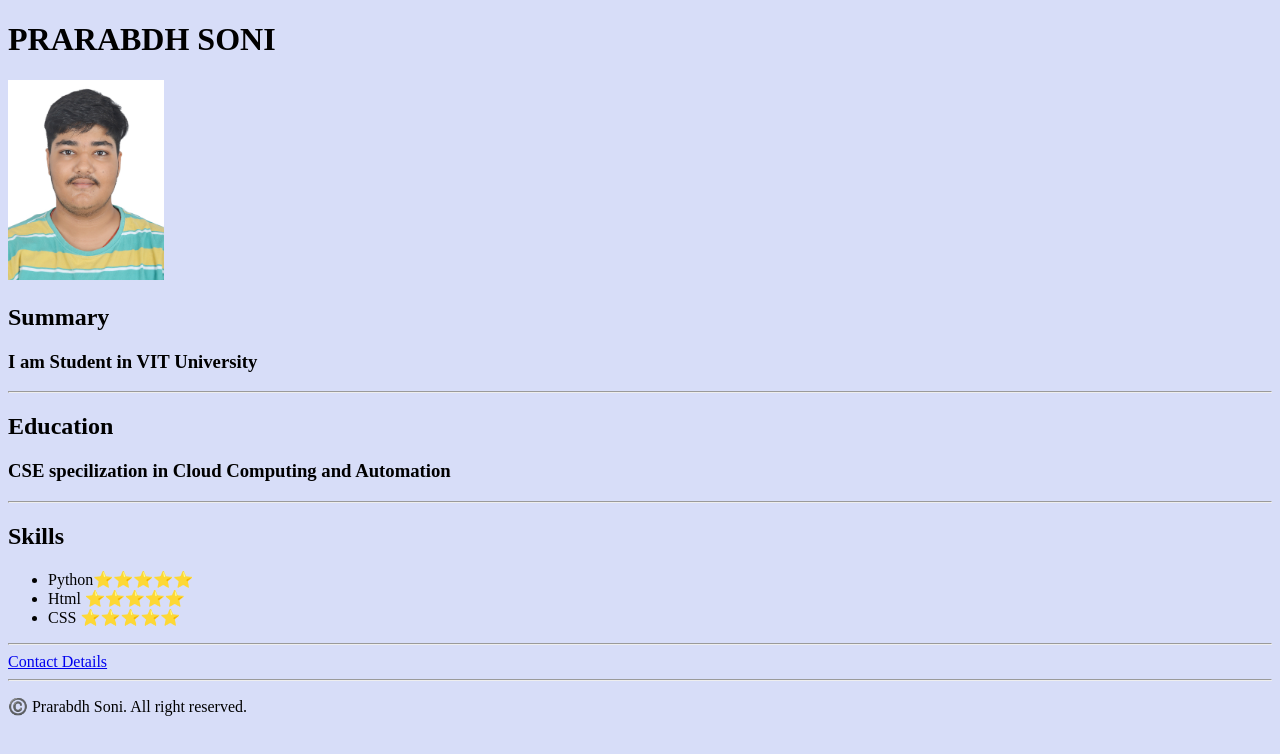
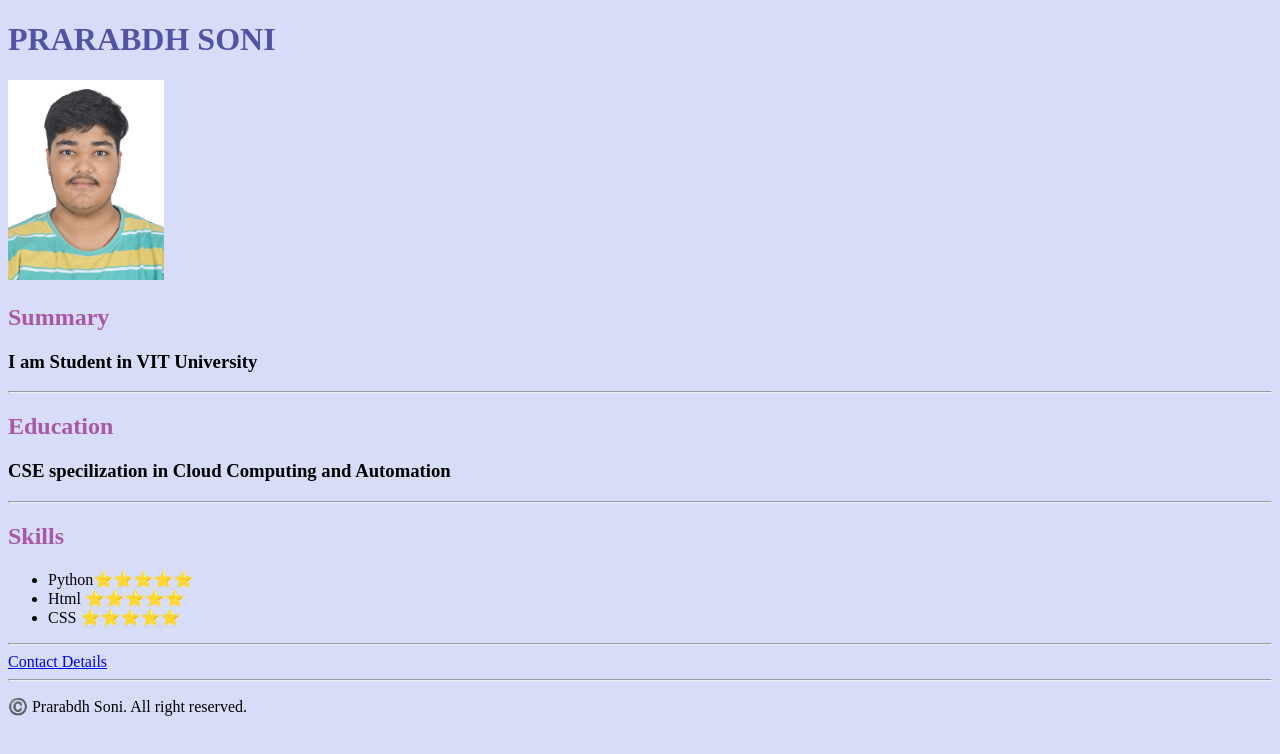
Before and after one commit to PrarabdhSoni/Portfolio, a plain HTML site: page index.html in a window 1280 px wide. Drawn offline with Linux system fonts and the light colour scheme.

Commit message:
Update style.css

```diff
--- a/style.css
+++ b/style.css
@@ -1,2 +1,4 @@
 html{background: rgb(215, 221, 248)
     ;}
+h1{color: rgb(83, 83, 166);}
+h2{color: rgb(168, 88, 168);}
```
